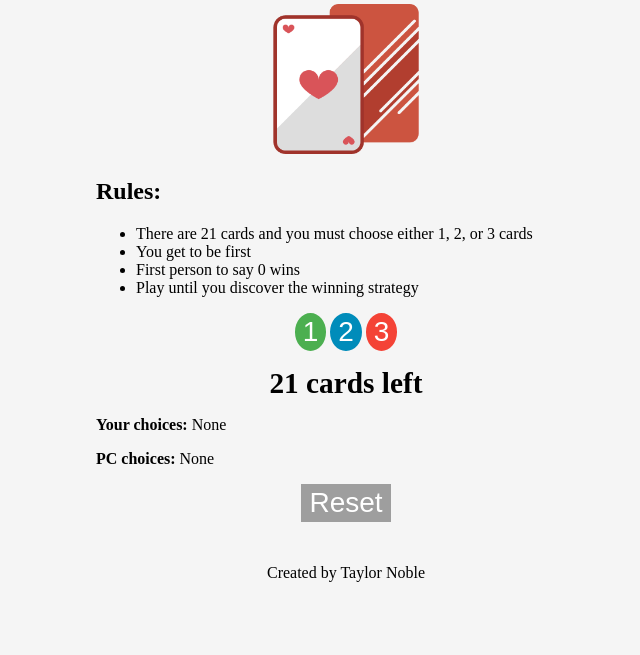
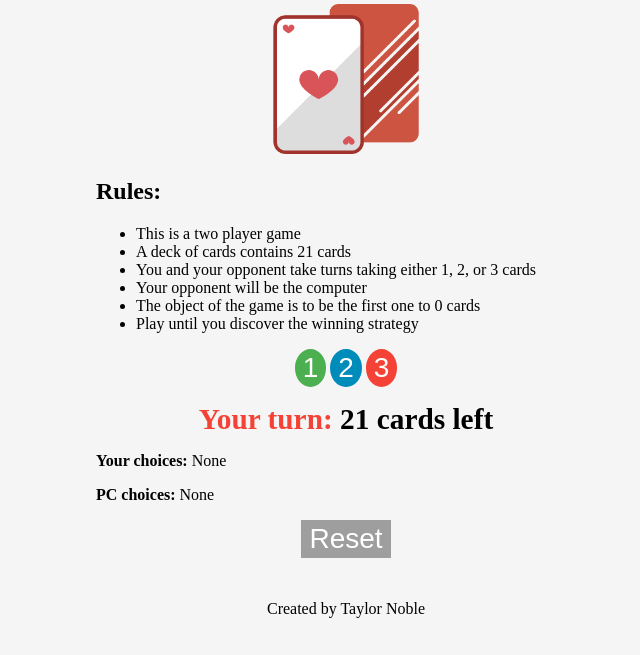
Before and after one commit to tln8679/CountingGameJS, a plain HTML site: page index.html in a window 1280 px wide. Shown: the part 145-800 px from the top of the page, without its empty margins (294-934 px from the left). Drawn offline with Linux system fonts and the light colour scheme.

Commit message:
Updated the UI and javascript to make the game easier to follow

```diff
--- a/css/stylesheet.css
+++ b/css/stylesheet.css
@@ -88,3 +88,16 @@ div.gallery {
     background-color: white;
     color: black;
 }
+
+.name {
+    color: #f44336;
+    font-weight: bolder;
+    font-size: 22pt;
+}
+
+.cards{
+    color: black;
+    font-weight: bold;
+    font-size: 22pt;
+
+}
--- a/index.html
+++ b/index.html
@@ -17,9 +17,11 @@
             </div>
             <h2>Rules:</h2>
             <ul>
-                <li>There are 21 cards and you must choose either 1, 2, or 3 cards</li>
-                <li>You get to be first</li>
-                <li>First person to say 0 wins</li>
+                <li>This is a two player game</li>
+                <li>A deck of cards contains 21 cards</li>
+                <li>You and your opponent take turns taking either 1, 2, or 3 cards</li>
+                <li>Your opponent will be the computer</li>
+                <li>The object of the game is to be the first one to 0 cards</li>
                 <li>Play until you discover the winning strategy</li>
             </ul>
             <div >
@@ -27,7 +29,10 @@
                     <button id = "2" class="button2" onclick="onClick(this.id)">2</button>
                     <button id = "3" class="button3" onclick="onClick(this.id)">3</button>
                 </p>
-                <strong><div style="font-size: 22pt" id="cardsLeft">21 cards left</div></strong>
+                <div>
+                    <span class="name"" id="turn">Your turn: </span>
+                    <span class="cards" id="cardsLeft">21 cards left</span>
+                </div>
                 <p style="text-align: left" id=yourChoices><b>Your choices:</b> None</p>
                 <p style="text-align: left" id=pcChoices><b>PC choices:</b> None</p>
                 <p><button id = "reset" class="button4" onclick="reset()">Reset</button></p>
--- a/js/app.js
+++ b/js/app.js
@@ -8,6 +8,7 @@
  var pcRes = pcStr.bold();
  var numCards = 21;
  var cardsLeft = document.getElementById("cardsLeft");
+ var player = document.getElementById("turn");
  var yourChoices = document.getElementById("yourChoices");
  var pcChoices = document.getElementById("pcChoices");
 
@@ -49,6 +50,9 @@
     }
 
     // Immediately after player picks, PC picks
+    document.getElementById("turn").style.color = 'blue';
+    player.innerText = "PC turn: ";
+    setTimeout(function() {
         for(var i = 1; i <= 3; i++){
             if((numCards - i) % 4 == 0){
                 numCards -= i;
@@ -74,6 +78,12 @@
             }, 0);
             return;
     }
+        // Switch back to players turn (in regards to display)
+        document.getElementById("turn").style.color = 'red';
+        player.innerText = "Your turn: ";
+    }, 1000);
+
+
  }
 
  // resets the game after a win
```
Lines whose indentation alone changed are shown as unchanged.
